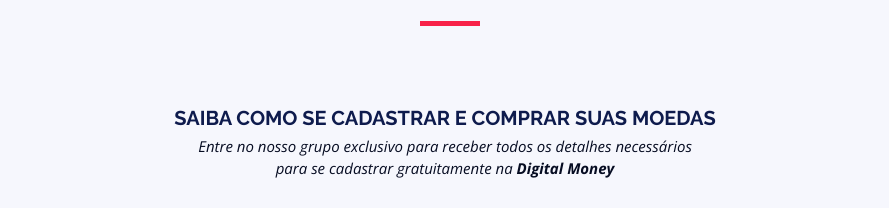
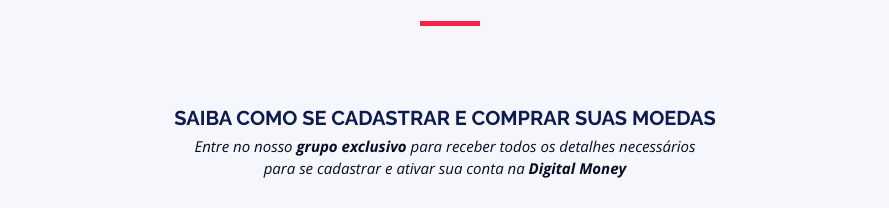
Before and after one commit to digital-money/digital-money.github.io, a plain HTML site: page index.html in a window 1280 px wide. Shown: the part 2720-2928 px from the top of the page, without its empty margins (195-1084 px from the left). Drawn offline with nearby package versions, Linux system fonts and the light colour scheme.

Commit message:
Digital Money

```diff
--- a/index.html
+++ b/index.html
@@ -469,7 +469,7 @@
               <h3>SAIBA COMO SE CADASTRAR E COMPRAR SUAS MOEDAS</h3>
             </h2>
 
-            <p>Entre no nosso grupo exclusivo para receber todos os detalhes necessários<br>para se cadastrar gratuitamente na <b>Digital Money</b></p>
+            <p>Entre no nosso <b>grupo exclusivo</b> para receber todos os detalhes necessários<br>para se cadastrar e ativar sua conta na <b>Digital Money</b></p>
 
             <div class="text-center">
               <a href="https://chat.whatsapp.com/EDGQyvFfpCyKJbhNyn3AbO/" target="_blank" class="hotels-btn scrollto">Criar conta gratuitamente</a>
```
